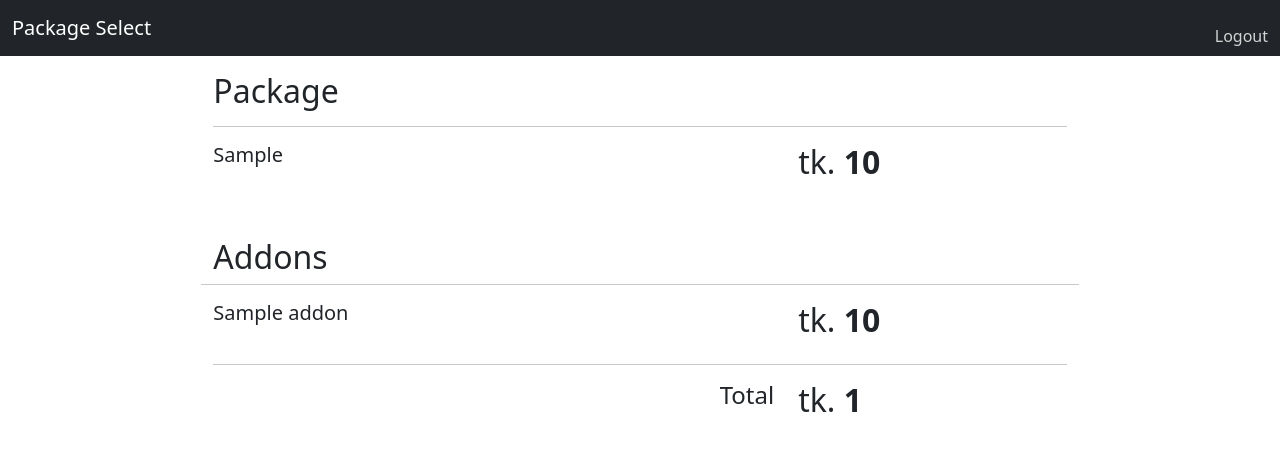
After one commit to Rukaiya/package_selection, a Django app: template templates/package/package_suggestion.html in a window 1280 px wide. The commit adds this page. Shown: the top 451 px of the page. Run offline with Django 4.2, Linux system fonts and the light colour scheme; the template is opened without the code that fills it: most values are stand-ins (such as "Sample title", 1, 10 or a date in 2020); some libraries are stand-ins or nearby versions.

Commit message:
package seleted

```diff
--- a/templates/package/home.html
+++ b/templates/package/home.html
@@ -22,7 +22,9 @@
           </div>
         {% endfor%}
 
-        <input type="submit" value="Submit">
+        <div class="d-grid my-5 mx-auto text-center">
+          <input type="submit" value="Submit" name="submit" class="btn btn-outline-dark">
+        </div>
 
     </form>
   </div>
--- a/templates/package/navbar.html
+++ b/templates/package/navbar.html
@@ -1,6 +1,6 @@
 <nav class="navbar navbar-expand-lg navbar-dark bg-dark">
     <div class="container-fluid">
-      <a class="navbar-brand" href="{% url 'home' %}">PS</a>
+      <a class="navbar-brand" href="{% url 'home' %}">Package Select</a>
 
       <ul class="navbar-nav ms-auto my-auto mb-lg-0">
         <li class="nav-item">
--- /dev/null
+++ b/templates/package/package_suggestion.html
@@ -0,0 +1,45 @@
+{% extends 'package/base.html'%}
+{% load widget_tweaks %}
+
+{% block content %}
+{% include 'package/navbar.html'%}
+
+  <div class="col-8 mx-auto mt-3">
+    <h2>Package</h2>
+    <hr>
+    <div class="row mb-5">
+      <div class="col-8">
+        <h5>{{package_list}}</h5>
+      </div>
+      <div class="col-4">
+        <h2>tk. <strong>{{package_list.price}}</strong></h2>
+      </div>
+
+    </div>
+    <div class="row mb-3">
+      <h2>Addons</h2>
+      <hr>
+      {% for addon in addon_list %}
+        <div class="col-8">
+          <h5>{{addon.name}}</h5>
+        </div>
+        <div class="col-4">
+          <h2>tk. <strong>{{addon.price}}</strong></h2>
+        </div>
+      {% endfor%}
+    </div>
+    <hr>
+    <div class="row mb-3 my-auto">
+      <div class="col-8" align="right">
+        <h4>Total</h4>
+      </div>
+      <div class="col-4"">
+        <h2>tk. <strong>{{total_price}}</strong></h2>
+      </div>
+
+    </div>
+
+
+  </div>
+
+{% endblock content %}
```
Also changed, not shown: package/views.py (+25 -5 lines).
